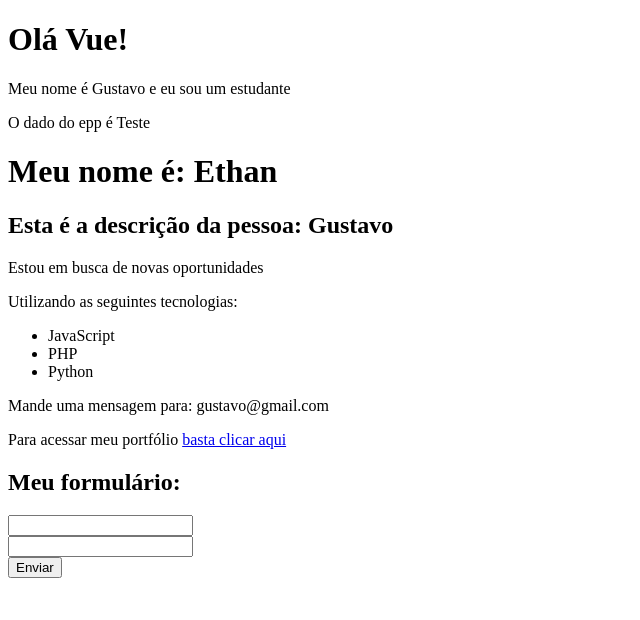
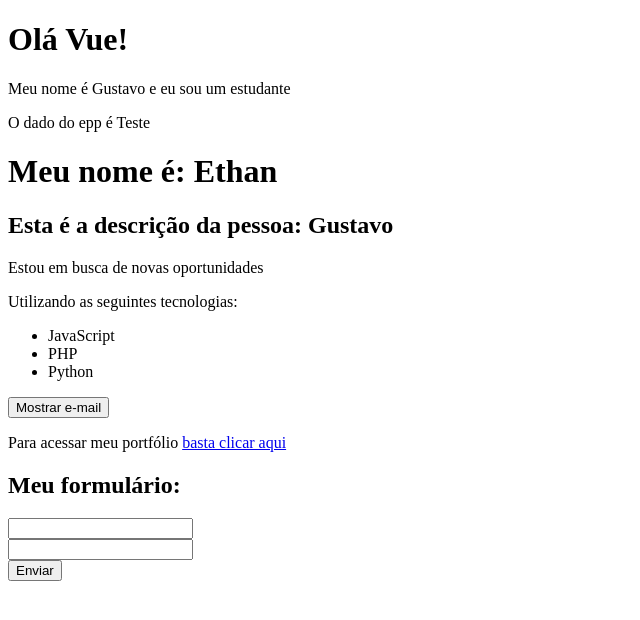
Before and after one commit to GustavoFrota/Vue-Pratica, a Vue app in the folder 2_projeto_vue/: page / in a window 1280 px wide. Shown: the top 620 px of the page, without its empty margins (0-640 px from the left). Built offline with nearby package versions, Linux system fonts and the light colour scheme.

Commit message:
Adicionandoo métodos no Info

```diff
--- a/2_projeto_vue/src/components/Info.vue
+++ b/2_projeto_vue/src/components/Info.vue
@@ -8,6 +8,9 @@
         <li>PHP</li>
         <li>Python</li>
     </ul>
+    <div>
+        <button @click="showEmail"> {{ textoBotao }}</button>
+    </div>
     <p v-show="mostrar_email">Mande uma mensagem para: {{ email }}</p>
     <p>Para acessar meu portfólio <a :href="meu_link" target="_blank">basta clicar aqui</a></p>
     </div>
@@ -19,9 +22,20 @@
     data() {
         return {
             esta_trabalhando: false,
-            mostrar_email: true,
+            mostrar_email: false,
             email: "gustavo@gmail.com",
-            meu_link: "https://google.com"
+            meu_link: "https://google.com",
+            textoBotao: "Mostrar e-mail"
+        }
+    },
+    methods: {
+        showEmail() {
+            this.mostrar_email = !this.mostrar_email
+            if(!this.mostrar_email) {
+                this.textoBotao = "Mostrar e-mail"
+            } else {
+                this.textoBotao = "Esconder e-mail"
+            }
         }
     }
 
```
